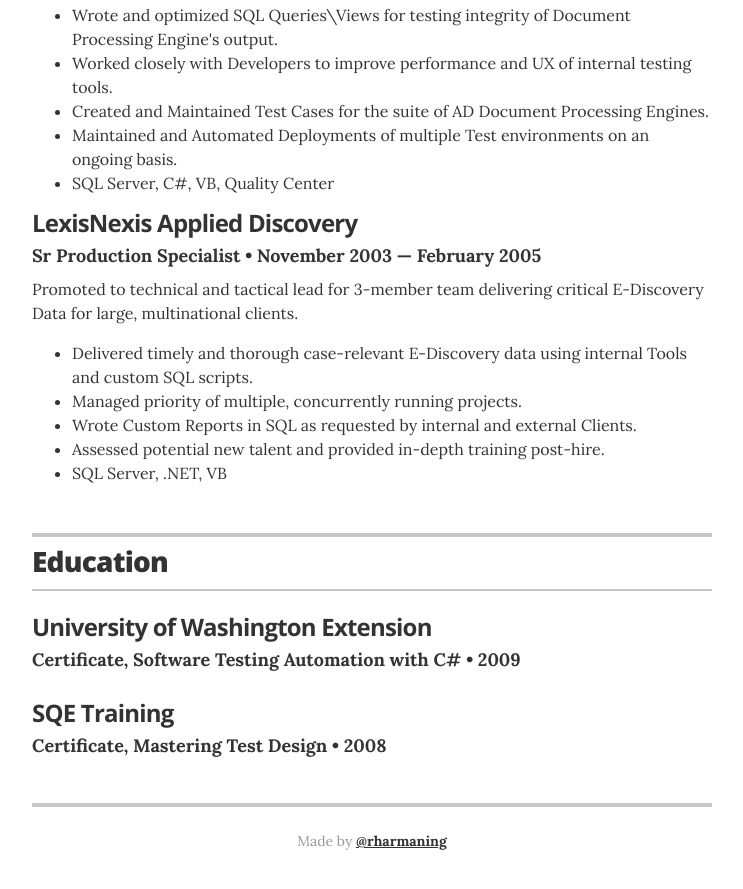
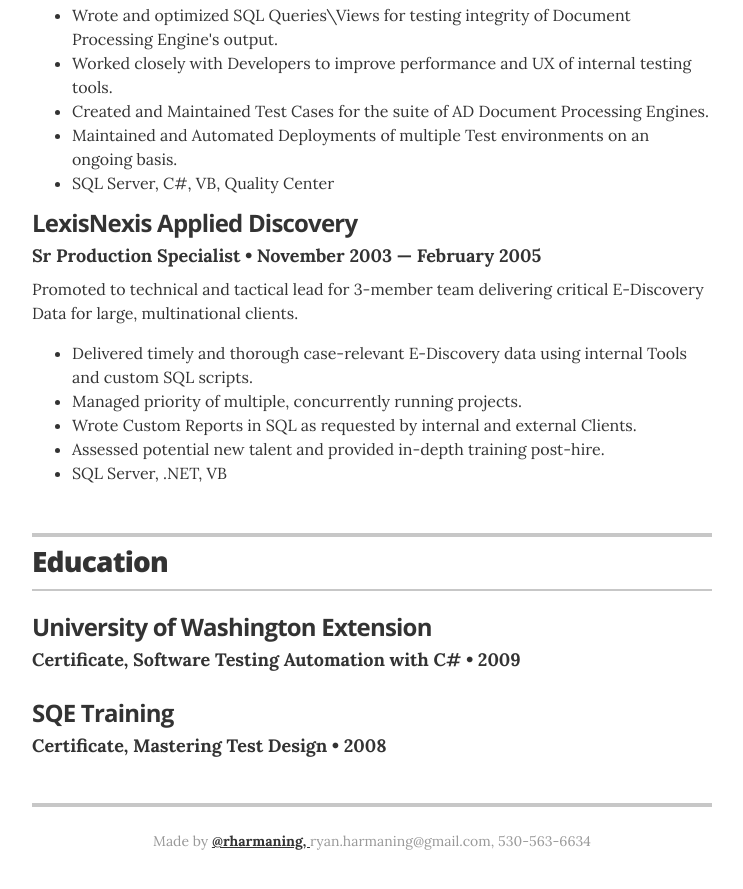
Before and after one commit to rharmaning/rharmaning.github.io, a Jekyll site: the page built from index.html, in a window 1280 px wide and 900 px high, scrolled down 3266 px. Shown: the top 889 px of the window, without its empty margins (268-1011 px from the left). Built offline with Jekyll 4.4.1, drawn with Linux system fonts in a browser that asks for light colours.

Commit message:
adding email and phone footer

```diff
--- a/_layouts/resume.html
+++ b/_layouts/resume.html
@@ -291,7 +291,7 @@
         {% endif %}
 
         <footer class="page-footer">
-            <p class="footer-line">Made by <a href="https://www.linkedin.com/in/ryanharmaning">@rharmaning</a>
+            <p class="footer-line">Made by <a href="https://www.linkedin.com/in/ryanharmaning">@rharmaning, </a> <span>ryan.harmaning@gmail.com, 530-563-6634</span>
         </footer>
 
         </div>
```
